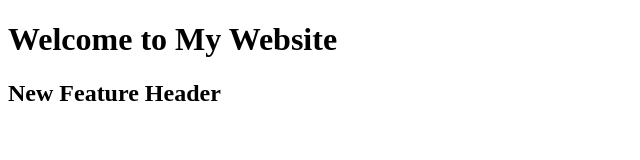
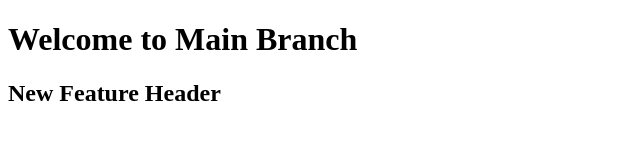
Before and after one commit to AyushmanAryan/-git-branch-practical, a plain HTML site: page index.html in a window 1280 px wide. Shown: the whole page, without its empty margins (0-640 px from the left). Drawn offline with Linux system fonts and the light colour scheme.

Commit message:
Update header in main

```diff
--- a/index.html
+++ b/index.html
@@ -4,7 +4,7 @@
     <title>Git Practical</title>
 </head>
 <body>
-    <h1>Welcome to My Website</h1>
+    <h1>Welcome to Main Branch</h1>
     <h2>New Feature Header</h2>
 </body>
 </html>
```
